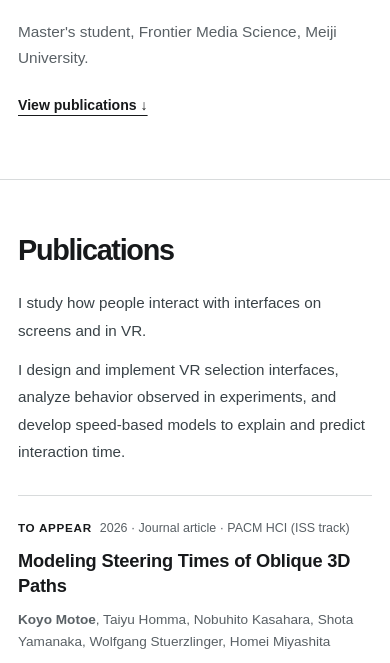
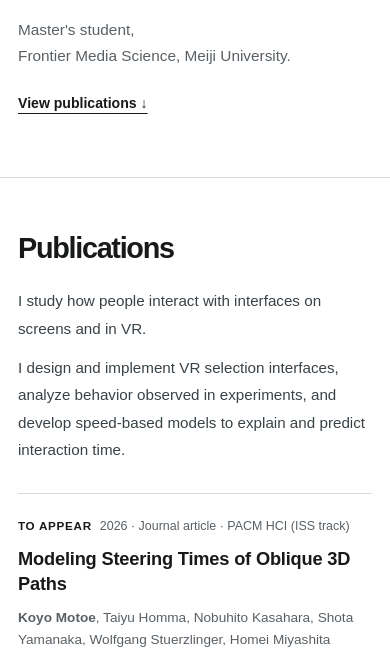
Before and after one commit to kyoote/portfolio, a plain HTML site: page index.html in a window 390 px wide. Shown: the part 177-840 px from the top of the page. Drawn offline with Linux system fonts and the light colour scheme.

Commit message:
Keep affiliation on one line on desktop

```diff
--- a/index.html
+++ b/index.html
@@ -25,9 +25,10 @@
     .lang button+button:before{content:"/";padding-right:8px;color:#a1a6a8}
     .lang button[aria-pressed="true"]{color:var(--ink);font-weight:700}
     h1,h2,h3,p{margin-top:0}
-    .hero{display:grid;grid-template-columns:minmax(0,1.25fr) minmax(280px,.75fr);gap:7%;align-items:end;padding:84px 0 82px}
-    h1{font-size:clamp(3.1rem,6.4vw,5.8rem);font-weight:700;line-height:1.05;letter-spacing:-.06em;margin:0}
-    .sublead{max-width:390px;color:var(--muted);font-size:1.05rem;margin:0 0 28px}
+    .hero{padding:84px 0 82px}
+    h1{font-size:clamp(3.1rem,6.4vw,5.8rem);font-weight:700;line-height:1.05;letter-spacing:-.06em;margin:0 0 22px}
+    .sublead{color:var(--muted);font-size:1.05rem;margin:0 0 28px}
+    .sublead[data-lang="en"]{white-space:nowrap}
     .hero-links{display:flex;flex-wrap:wrap;gap:12px 30px}
     .pill{border:0;border-radius:0;padding:0;background:none;font-size:.88rem;font-weight:700;text-decoration:underline;text-decoration-thickness:1px;text-underline-offset:5px}
     .pill.primary{background:none;color:var(--ink)}
@@ -67,9 +68,11 @@
       .wrap{width:min(100% - 36px,560px)}
       .top .wrap{min-height:62px}
       .nav{gap:14px}.nav a{display:none}.lang{margin-left:0}
-      .hero{grid-template-columns:1fr;gap:24px;padding:56px 0 62px}
+      .hero{padding:56px 0 62px}
       h1{font-size:clamp(2.8rem,13vw,4.3rem)}
       .sublead{font-size:.96rem;margin-bottom:24px}
+      .sublead[data-lang="en"]{white-space:normal}
+      .affiliation-line{display:block}
       section.content{padding:54px 0 62px}
       .section-head{margin-bottom:22px}
       .pub-intro{margin-bottom:30px}
@@ -86,7 +89,7 @@
 <body>
   <header class="top"><div class="wrap"><a class="brand" href="#top">Koyo Motoe</a><nav class="nav" aria-label="Main navigation"><a href="#publications" data-lang="en">Publications</a><a href="#publications" data-lang="ja">論文</a><a href="#experience" data-lang="en">Experience</a><a href="#experience" data-lang="ja">経歴</a><a href="#contact" data-lang="en">Contact</a><a href="#contact" data-lang="ja">連絡先</a><div class="lang" aria-label="Language"><button type="button" data-switch="en" aria-pressed="true">EN</button><button type="button" data-switch="ja" aria-pressed="false">JP</button></div></nav></div></header>
   <main id="top">
-    <div class="wrap hero"><div><h1><span data-lang="en">Koyo Motoe</span><span data-lang="ja">元永 航陽</span></h1></div><div><p class="sublead" data-lang="en">Master's student, Frontier Media Science, Meiji University.</p><p class="sublead" data-lang="ja">明治大学大学院 先端数理科学研究科 先端メディアサイエンス専攻・修士1年</p><div class="hero-links"><a class="pill primary" href="#publications" data-lang="en">View publications ↓</a><a class="pill primary" href="#publications" data-lang="ja">論文を見る ↓</a></div></div></div>
+    <div class="wrap hero"><h1><span data-lang="en">Koyo Motoe</span><span data-lang="ja">元永 航陽</span></h1><p class="sublead" data-lang="en"><span class="affiliation-line">Master's student,</span> <span class="affiliation-line">Frontier Media Science, Meiji University.</span></p><p class="sublead" data-lang="ja">明治大学大学院 先端数理科学研究科 先端メディアサイエンス専攻・修士1年</p><div class="hero-links"><a class="pill primary" href="#publications" data-lang="en">View publications ↓</a><a class="pill primary" href="#publications" data-lang="ja">論文を見る ↓</a></div></div>
     <section class="content" id="publications"><div class="wrap"><div class="section-head"><h2 data-lang="en">Publications</h2><h2 data-lang="ja">論文・研究発表</h2></div><div class="pub-intro"><div data-lang="en"><p>I study how people interact with interfaces on screens and in VR.</p><p>I design and implement VR selection interfaces, analyze behavior observed in experiments, and develop speed-based models to explain and predict interaction time.</p></div><div data-lang="ja"><p>画面やVR空間のインターフェースを使うとき、人がどのように操作するかを研究しています。</p><p>VR向けの選択インターフェースの設計・実装に加え、実験で得た操作行動を分析し、速度に着目したモデルで操作時間を説明・予測しています。</p></div></div><ol class="papers">
       <li class="paper"><div class="paper-meta"><strong data-lang="en">To appear</strong><strong data-lang="ja">掲載予定</strong>2026 · Journal article · PACM HCI (ISS track)</div><div><h3>Modeling Steering Times of Oblique 3D Paths</h3><p><strong>Koyo Motoe</strong>, Taiyu Homma, Nobuhito Kasahara, Shota Yamanaka, Wolfgang Stuerzlinger, Homei Miyashita</p><a href="https://doi.org/10.1145/3859328" target="_blank" rel="noopener noreferrer">DOI ↗</a></div></li>
       <li class="paper"><div class="paper-meta"><strong data-lang="en">To appear</strong><strong data-lang="ja">掲載予定</strong>2026 · Adjunct paper · UIST</div><div><h3>Sun Menu: An Outward Ray-Based Radial Menu for Accurate VR Selection</h3><p><strong>Koyo Motoe</strong>, Taiyu Homma, Homei Miyashita</p><a href="https://doi.org/10.1145/3830397.3841832" target="_blank" rel="noopener noreferrer">DOI ↗</a></div></li>
```
